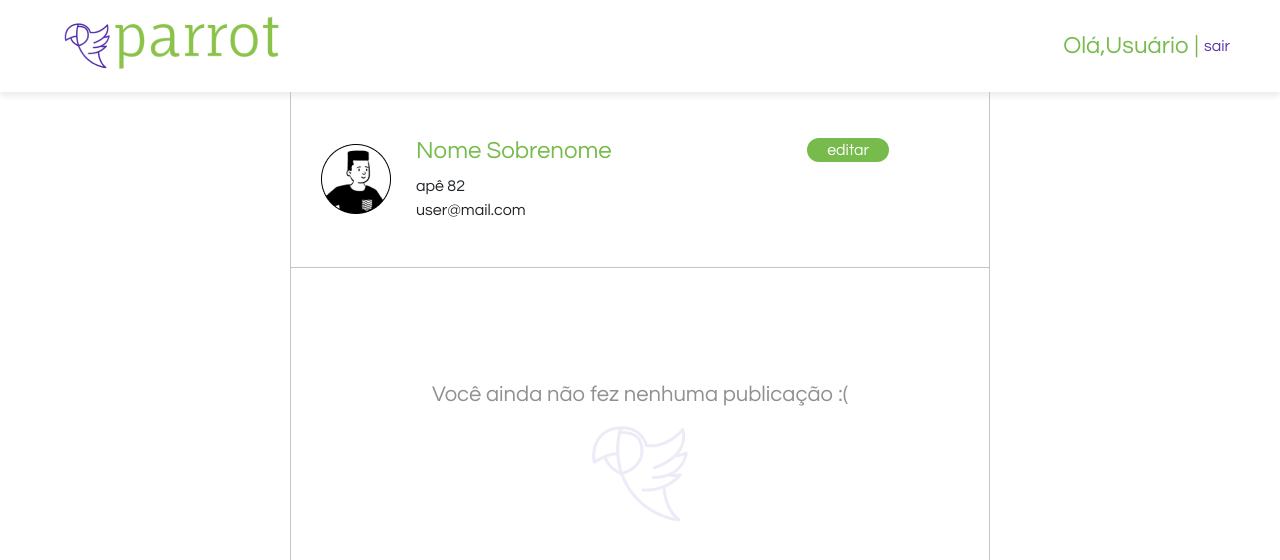
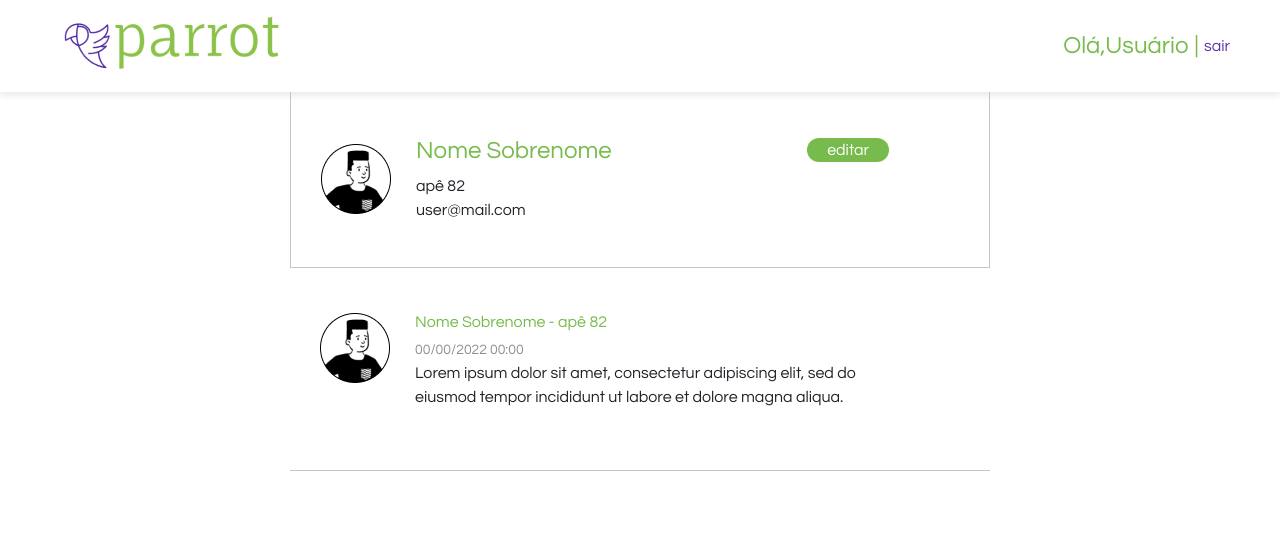
Before and after one commit to brunavabs/Parrot, a React (Vite) app in the folder FRONTEND/: page / in a window 1280 px wide. Shown: the top 560 px of the page. Built offline with nearby package versions, Linux system fonts and the light colour scheme; the HTML template or start-up script is replaced by a standard one.

Commit message:
adicionando componente publicacao

```diff
--- a/FRONTEND/src/App.jsx
+++ b/FRONTEND/src/App.jsx
@@ -6,6 +6,7 @@ import Cadastro from './Components/Cadastro'
 import Header from './Components/Header'
 import UserInfo from './Components/UserInfo'
 import FeedPessoal from './Components/FeedPessoal'
+import Publicacao from './Components/Publicacao'
 
 function App() {
 
@@ -13,7 +14,7 @@ function App() {
     <div>
       <Header/>
       <UserInfo/>
-      <FeedPessoal/>
+      <Publicacao/>
     </div>
   )
 }
--- /dev/null
+++ b/FRONTEND/src/Components/Publicacao/index.jsx
@@ -0,0 +1,20 @@
+import React from 'react';
+import fotoPerfil from '../../assets/imagens/Captura de Tela 2022-06-06 às 20.31 1.png'
+import * as S from './styled';
+import { Link } from 'react-router-dom';
+
+
+function Publicacao(){
+    return(
+        <S.Container>
+                <S.ImagePerfil src={fotoPerfil} alt="Foto do perfil"/>
+                <S.DadosPerfil>
+                    <S.NomeEndereco>Nome Sobrenome - apê 82</S.NomeEndereco>
+                    <S.DataPublicacao>00/00/2022 00:00</S.DataPublicacao>
+                    <p>Lorem ipsum dolor sit amet, consectetur adipiscing elit, sed do eiusmod tempor incididunt ut labore et dolore magna aliqua.</p>
+                </S.DadosPerfil>
+        </S.Container>
+    )
+}
+
+export default Publicacao;
--- /dev/null
+++ b/FRONTEND/src/Components/Publicacao/styled.js
@@ -0,0 +1,37 @@
+import styled from 'styled-components'
+import { Link } from 'react-router-dom';
+import { Button } from 'react-bootstrap'
+
+
+export const Container = styled.div`
+  @import url('https://fonts.googleapis.com/css2?family=Questrial&display=swap');
+  font-family: 'Questrial', sans-serif;
+  display: flex;
+  align-items: flex-start;
+  justify-content: space-between;
+  box-sizing: border-box;
+  border-bottom: 1px solid #C5C5C5;
+  max-width: 700px;
+  margin: 0 auto;
+  padding: 45px 100px 45px 30px;
+  gap: 25px;
+`
+
+export const ImagePerfil = styled.img`
+width: 70px;
+height: 70px;
+`
+export const DadosPerfil = styled.div`
+display: flex;
+flex-direction: column;
+`
+
+export const NomeEndereco = styled.h3`
+font-size: 16px;
+color: #76BB4C;
+`
+export const DataPublicacao = styled.small`
+color: #909090;
+font-size: 14px;
+
+`
```
